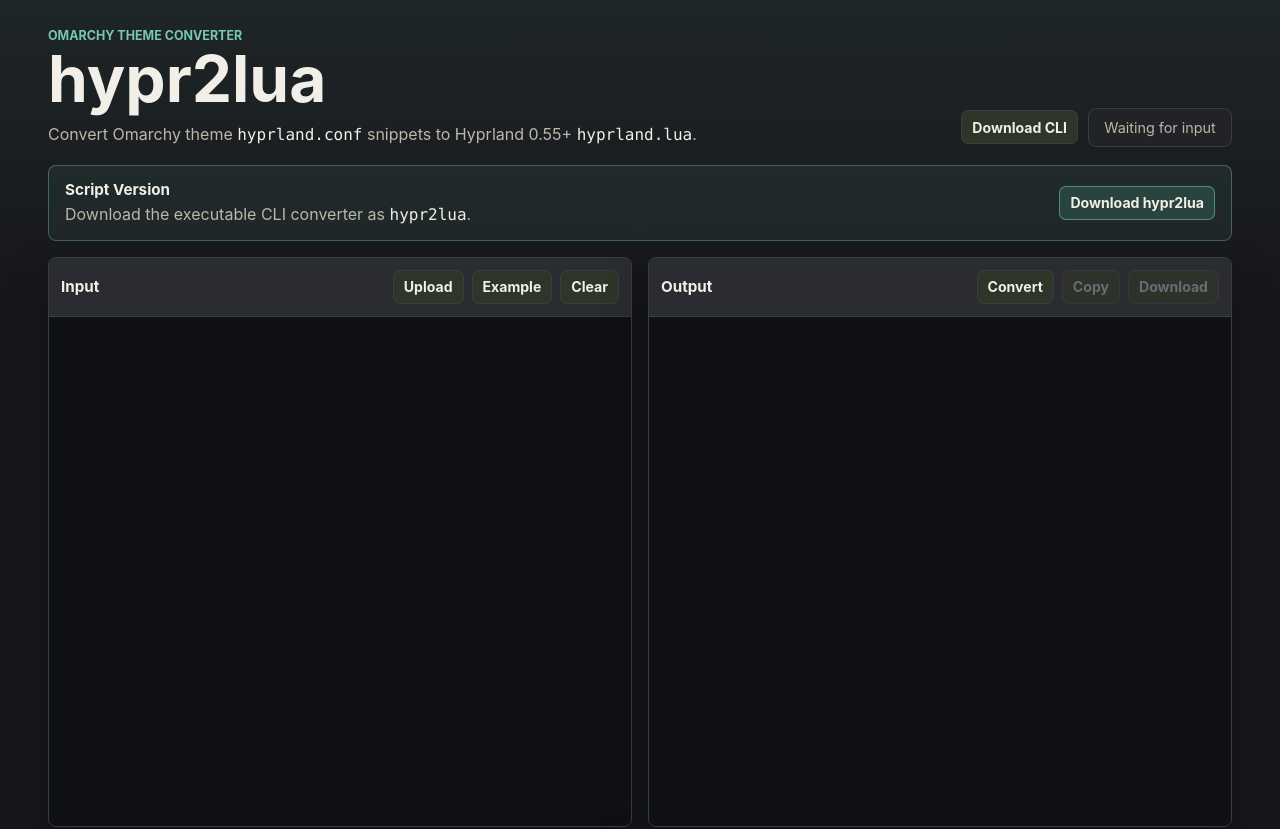
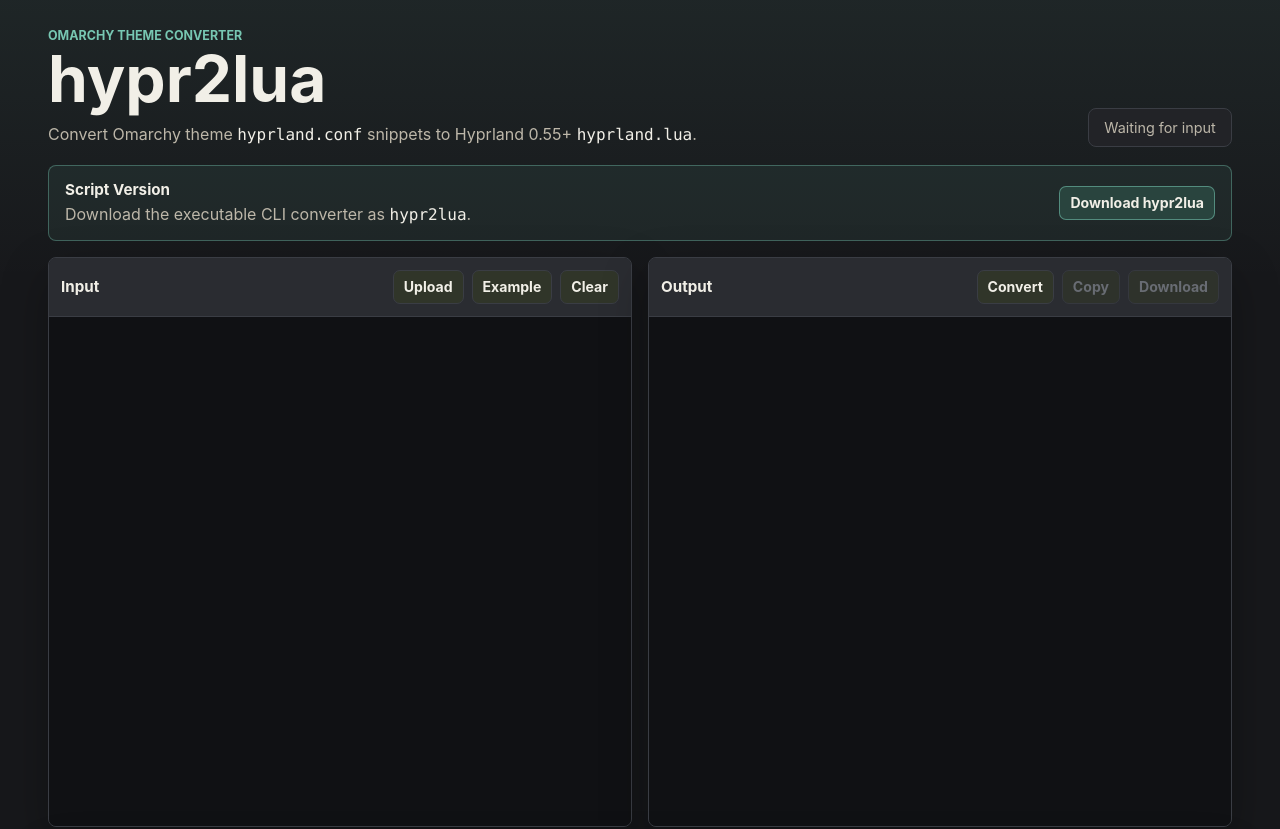
Before and after one commit to OldJobobo/hypr2lua-web, a website with bundled scripts: page docs/index.html in a window 1280 px wide. Shown: the top 829 px of the page. Built offline with nearby package versions, Linux system fonts and the light colour scheme.

Commit message:
Remove duplicate CLI download link

```diff
--- a/docs/index.html
+++ b/docs/index.html
@@ -14,7 +14,6 @@
         <p class="lede">Convert Omarchy theme <code>hyprland.conf</code> snippets to Hyprland 0.55+ <code>hyprland.lua</code>.</p>
       </div>
       <div class="header-tools">
-        <a class="button-link" href="./hypr2lua" download="hypr2lua">Download CLI</a>
         <div class="status" id="statusText" data-tone="neutral">Waiting for input</div>
       </div>
     </header>
```
